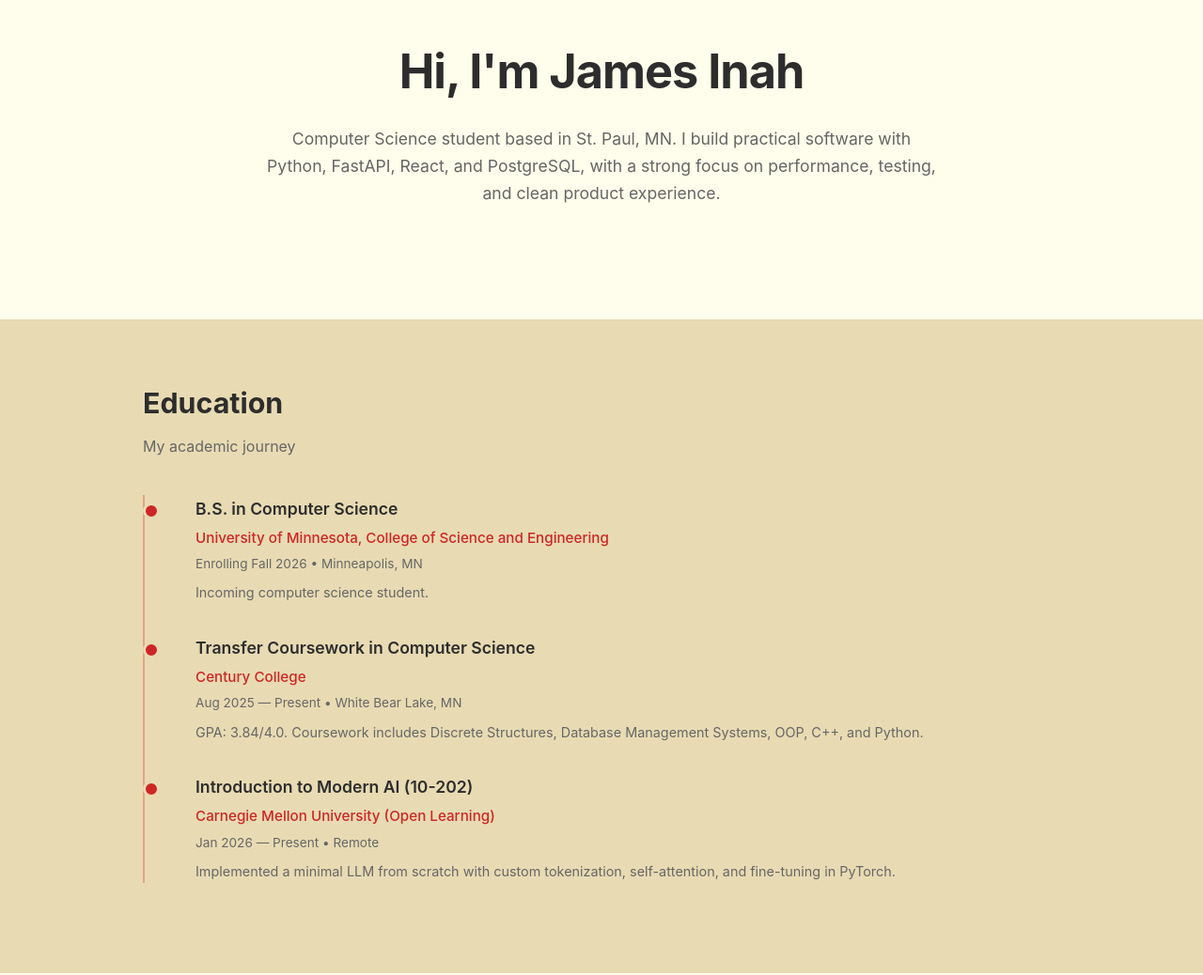
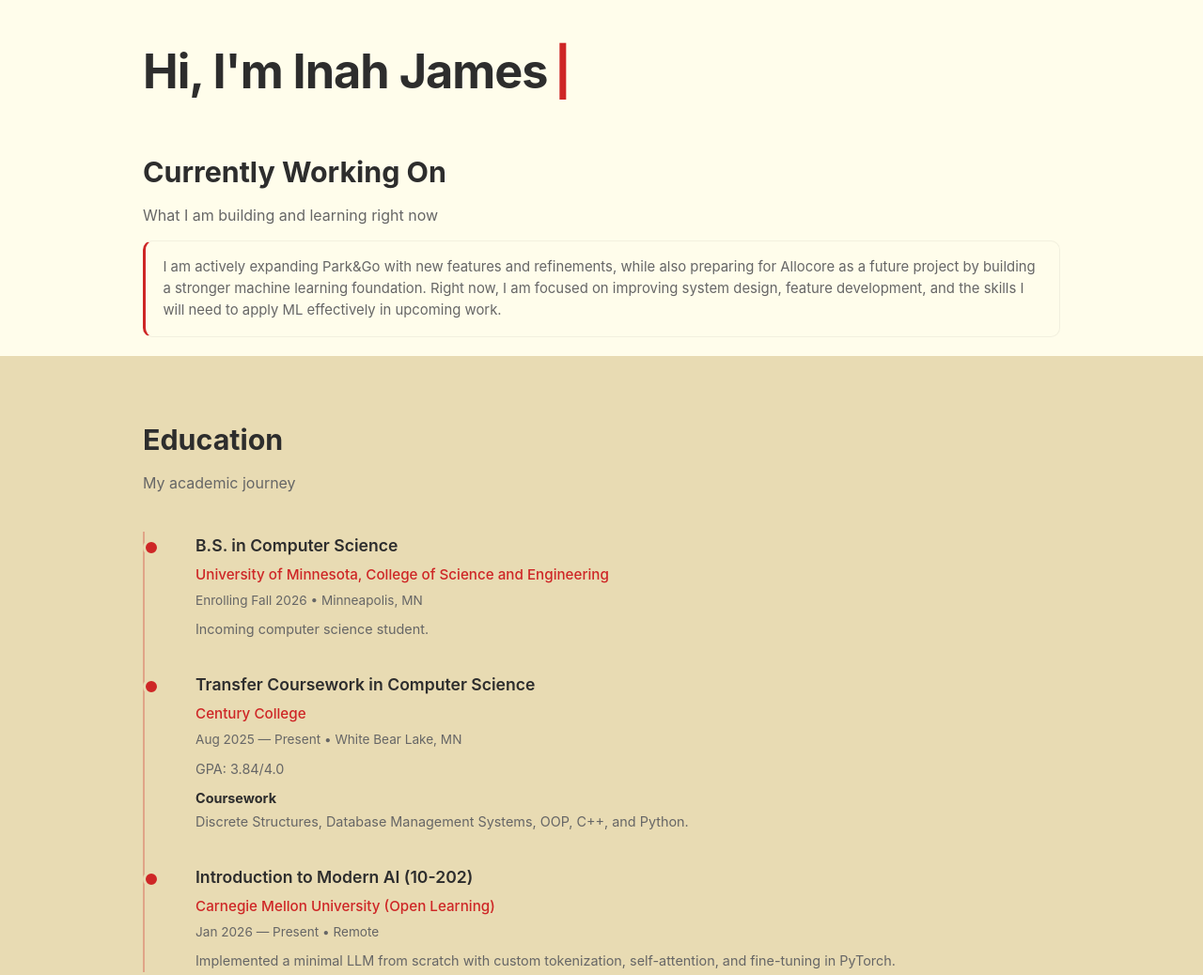
Before and after one commit to Troppy2/portfolio-website, a plain HTML site: page index.html in a window 1280 px wide. Shown: the part 120-1158 px from the top of the page at 94% size. Drawn offline with nearby package versions, Linux system fonts and the light colour scheme.

Commit message:
feat: Enhance hero section with typing effect and update project descriptions for clarity

```diff
--- a/index.html
+++ b/index.html
@@ -105,8 +105,8 @@
 
         /* Hero Section */
         .hero {
-            padding: clamp(4.5rem, 8vw, 6rem) 0 clamp(3.2rem, 7vw, 5rem);
-            text-align: center;
+            padding: clamp(4.5rem, 8vw, 6rem) 0 1.3rem;
+            text-align: left;
         }
 
         .hero h1 {
@@ -114,11 +114,24 @@
             font-weight: 700;
             margin-bottom: 1rem;
             letter-spacing: -0.02em;
+            min-height: 1.2em;
+        }
+
+        .typing-cursor {
+            display: inline-block;
+            margin-left: 0.15em;
+            color: var(--primary);
+            animation: cursor-blink 1s steps(2, end) infinite;
+        }
+
+        @keyframes cursor-blink {
+            0%, 49% { opacity: 1; }
+            50%, 100% { opacity: 0; }
         }
 
         .hero p {
             max-width: 720px;
-            margin: 0 auto 2.5rem;
+            margin: 0 auto 1.4rem;
             color: var(--text-light);
             font-size: clamp(1rem, 2.3vw, 1.1rem);
         }
@@ -126,6 +139,28 @@
         /* Section Styles */
         section {
             padding: clamp(2.8rem, 6vw, 4rem) 0;
+        }
+
+        .working-on {
+            padding-top: 0.25rem;
+            padding-bottom: 1.25rem;
+        }
+
+        .working-on .section-header {
+            margin-bottom: 0.85rem;
+        }
+
+        .working-on .experience-item {
+            padding: 1rem 1.15rem;
+            background: var(--bg-main);
+            border-left: 3px solid var(--primary);
+            box-shadow: none;
+            border-radius: 10px;
+        }
+
+        .working-on .experience-item p {
+            font-size: 0.93rem;
+            line-height: 1.55;
         }
 
         .section-header {
@@ -205,6 +240,21 @@
         .timeline-item p {
             color: var(--text-light);
             font-size: 0.9rem;
+        }
+
+        .education-label {
+            display: block;
+            color: var(--text-dark);
+            font-size: 0.9rem;
+            font-weight: 700;
+            margin-top: 0.45rem;
+            margin-bottom: 0.1rem;
+        }
+
+        .education-coursework {
+            color: var(--text-light);
+            font-size: 0.9rem;
+            margin-top: 0.1rem;
         }
 
         /* Projects Section */
@@ -357,6 +407,12 @@
             gap: 0.65rem;
             flex-wrap: wrap;
             margin-bottom: 1rem;
+        }
+
+        .project-modal-status {
+            color: var(--text-light);
+            font-size: 0.9rem;
+            margin-bottom: 0.9rem;
         }
 
         .project-modal-link {
@@ -742,8 +798,20 @@
     <!-- Hero / About -->
     <section class="hero" id="about">
         <div class="container">
-            <h1>Hi, I'm James Inah</h1>
-            <p>Computer Science student based in St. Paul, MN. I build practical software with Python, FastAPI, React, and PostgreSQL, with a strong focus on performance, testing, and clean product experience.</p>
+            <h1><span id="typingName" aria-label="Hi, I'm Inah James"></span><span class="typing-cursor" aria-hidden="true">|</span></h1>
+        </div>
+    </section>
+
+    <!-- Currently Working On -->
+    <section class="working-on">
+        <div class="container">
+            <div class="section-header">
+                <h2>Currently Working On</h2>
+                <p>What I am building and learning right now</p>
+            </div>
+            <div class="experience-item">
+                <p>I am actively expanding Park&amp;Go with new features and refinements, while also preparing for Allocore as a future project by building a stronger machine learning foundation. Right now, I am focused on improving system design, feature development, and the skills I will need to apply ML effectively in upcoming work.</p>
+            </div>
         </div>
     </section>
 
@@ -765,7 +833,9 @@
                     <h3>Transfer Coursework in Computer Science</h3>
                     <div class="institution">Century College</div>
                     <div class="date">Aug 2025 — Present • White Bear Lake, MN</div>
-                    <p>GPA: 3.84/4.0. Coursework includes Discrete Structures, Database Management Systems, OOP, C++, and Python.</p>
+                    <p>GPA: 3.84/4.0</p>
+                    <span class="education-label">Coursework</span>
+                    <p class="education-coursework">Discrete Structures, Database Management Systems, OOP, C++, and Python.</p>
                 </div>
                 <div class="timeline-item">
                     <h3>Introduction to Modern AI (10-202)</h3>
@@ -788,7 +858,7 @@
                 <div class="project-card">
                     <button type="button" class="project-action-btn" data-project="parkgo">Click me</button>
                     <h3>Park&amp;Go</h3>
-                    <p>A full-stack parking platform built to help UMN students find affordable spots after parking contracts filled up. The system ranks available parking by distance, price, and user preferences so the search process stays efficient.</p>
+                    <p>A context-aware parking recommendation system for UMN students that ranks lots by cost, travel time, preferences, and live campus conditions through a layered data, prediction, and recommendation pipeline.</p>
                     <div class="tech-stack">
                         <span class="tech-tag">Python</span>
                         <span class="tech-tag">FastAPI</span>
@@ -796,6 +866,19 @@
                         <span class="tech-tag">TypeScript</span>
                         <span class="tech-tag">PostgreSQL</span>
                         <span class="tech-tag">Docker</span>
+                    </div>
+                </div>
+                <div class="project-card">
+                    <button type="button" class="project-action-btn" data-project="imusi">Click me</button>
+                    <h3>Imusi</h3>
+                    <p>A self-hosted music streaming platform with a FastAPI backend and React Native mobile app. Streams personal libraries, supports Spotify playlist import, and offers full playback controls.</p>
+                    <div class="tech-stack">
+                        <span class="tech-tag">FastAPI</span>
+                        <span class="tech-tag">React Native</span>
+                        <span class="tech-tag">Expo</span>
+                        <span class="tech-tag">TypeScript</span>
+                        <span class="tech-tag">SQLAlchemy</span>
+                        <span class="tech-tag">PostgreSQL</span>
                     </div>
                 </div>
                 <div class="project-card">
@@ -811,16 +894,15 @@
                     </div>
                 </div>
                 <div class="project-card">
-                    <button type="button" class="project-action-btn" data-project="imusi">Click me</button>
-                    <h3>Imusi</h3>
-                    <p>A self-hosted music streaming platform with a FastAPI backend and React Native mobile app. Streams personal libraries, supports Spotify playlist import, and offers full playback controls.</p>
+                    <button type="button" class="project-action-btn" data-project="allocore">Click me</button>
+                    <h3>Allocore</h3>
+                    <p>A planned Windows-first predictive resource scheduler that monitors per-process CPU and RAM usage, forecasts spikes, and uses reversible actions to reduce contention before it hits the system.</p>
                     <div class="tech-stack">
-                        <span class="tech-tag">FastAPI</span>
-                        <span class="tech-tag">React Native</span>
-                        <span class="tech-tag">Expo</span>
-                        <span class="tech-tag">TypeScript</span>
-                        <span class="tech-tag">SQLAlchemy</span>
-                        <span class="tech-tag">PostgreSQL</span>
+                        <span class="tech-tag">Python</span>
+                        <span class="tech-tag">psutil</span>
+                        <span class="tech-tag">SQLite</span>
+                        <span class="tech-tag">Windows API</span>
+                        <span class="tech-tag">ARIMA</span>
                     </div>
                 </div>
             </div>
@@ -938,6 +1020,7 @@
                     <a id="projectGithubLink" class="project-modal-link" href="#" target="_blank" rel="noopener" hidden>GitHub Link</a>
                     <a id="projectLiveLink" class="project-modal-link" href="#" target="_blank" rel="noopener" hidden>Live Project</a>
                 </div>
+                <p class="project-modal-status" id="projectModalStatus"></p>
 
                 <h4 class="project-modal-subtitle">Tech Stack</h4>
                 <div class="project-modal-tech" id="projectModalTech"></div>
@@ -955,7 +1038,7 @@
                 github: 'https://github.com/Troppy2/parkandgo-v2',
                 live: 'https://parkango.netlify.app/',
                 tech: ['Python', 'FastAPI', 'React', 'TypeScript', 'PostgreSQL', 'SQLAlchemy', 'Docker', 'MapLibre GL'],
-                blurb: 'I built Park&Go to solve a specific UMN parking problem: once parking contracts were gone, finding affordable parking became difficult and inconsistent. The app ranks parking by distance, price, and user preferences, so students can narrow the search space quickly. On the implementation side, I built the FastAPI backend, React and TypeScript frontend, database models, and navigation flow, then optimized the request and query path so the search experience stayed fast under real usage.'
+                blurb: 'Park&Go is a layered parking recommendation system for UMN students. The current V2.5 direction moves beyond a static heuristic by combining data aggregation, a recommendation engine, a predictive context layer, and a natural-language assistant so the app can respond to weather, event timing, crowd density, and user preferences. I built the FastAPI backend, React and TypeScript frontend, database models, and navigation flow, then designed the scoring and context pipeline so parking recommendations stay practical under real campus conditions.'
             },
             s2s: {
                 title: 'Text Summarization, Seq2Seq Model',
@@ -970,6 +1053,13 @@
                 live: null,
                 tech: ['FastAPI', 'SQLAlchemy 2.0', 'SQLite/PostgreSQL', 'React Native', 'Expo', 'TypeScript', 'NativeWind', 'Zustand', 'JWT Auth'],
                 blurb: 'Imusi is a self-hosted music streaming app that I architected with a FastAPI backend and a React Native mobile client. The backend supports library ingestion from local folders, metadata handling, playlist management, search, stream endpoints, and auth flows with JWT and optional Google OAuth. On mobile, I focused on smooth playback UX, queue control, recently played tracking, and Spotify playlist import workflows. I also structured the project so it can run locally for development and scale to a production deployment with PostgreSQL and cloud build pipelines.'
+            },
+            allocore: {
+                title: 'Allocore',
+                github: null,
+                live: null,
+                tech: ['Python', 'psutil', 'SQLite', 'Windows API', 'NumPy', 'ARIMA', 'pytest', 'Rich'],
+                blurb: 'Allocore is a planned Windows-first predictive resource scheduler that will monitor per-process CPU and RAM usage, forecast memory spikes, and take reversible actions before the system becomes constrained. The project is built around a measurable claim: predict spikes ahead of time, act safely with logging and rollback, and evaluate the outcome against an observe-only baseline. I am treating it as a systems and machine learning project with a monitoring daemon, prediction layer, action engine, safety controls, and benchmark pipeline so the work can be validated with actual numbers.'
             }
         };
 
@@ -977,6 +1067,7 @@
         const modalTitle = document.getElementById('projectModalTitle');
         const modalGithubLink = document.getElementById('projectGithubLink');
         const modalLiveLink = document.getElementById('projectLiveLink');
+        const modalStatus = document.getElementById('projectModalStatus');
         const modalTech = document.getElementById('projectModalTech');
         const modalBlurb = document.getElementById('projectModalBlurb');
         const closeProjectModalBtn = document.getElementById('closeProjectModal');
@@ -1009,6 +1100,15 @@
                 modalLiveLink.hidden = true;
             }
 
+            const missingLinks = [];
+            if (!details.github) {
+                missingLinks.push('GitHub coming soon');
+            }
+            if (!details.live) {
+                missingLinks.push('Live project coming soon');
+            }
+            modalStatus.textContent = missingLinks.length ? missingLinks.join(' • ') : '';
+
             modalOverlay.classList.add('active');
             modalOverlay.setAttribute('aria-hidden', 'false');
             document.body.classList.add('modal-open');
@@ -1040,6 +1140,30 @@
             }
         });
 
+        const typingName = document.getElementById('typingName');
+        const heroNameText = "Hi, I'm Inah James";
+        let heroNameIndex = 0;
+
+        function typeHeroName() {
+            if (!typingName) {
+                return;
+            }
+
+            typingName.textContent = heroNameText.slice(0, heroNameIndex + 1);
+            heroNameIndex += 1;
+
+            if (heroNameIndex < heroNameText.length) {
+                window.setTimeout(typeHeroName, 85);
+            }
+        }
+
+        window.addEventListener('load', () => {
+            if (typingName) {
+                typingName.textContent = '';
+                window.setTimeout(typeHeroName, 250);
+            }
+        });
+
         if (navToggle && mainNavLinks) {
             navToggle.addEventListener('click', () => {
                 const isOpen = mainNavLinks.classList.toggle('open');
```
